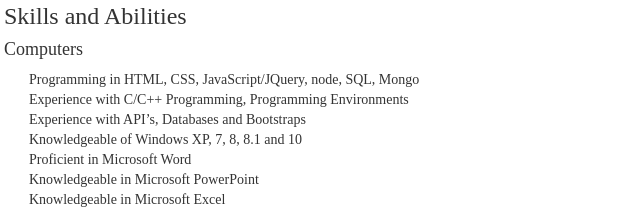
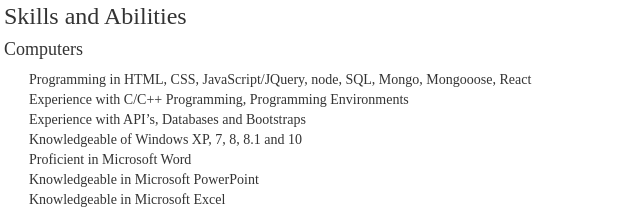
Before and after one commit to jester2255/PhilipsResume, a plain HTML site: page index.html in a window 1280 px wide. Shown: the part 428-645 px from the top of the page, 66-706 px from the left. Drawn offline with Linux system fonts and the light colour scheme.

Commit message:
more skills added

```diff
--- a/index.html
+++ b/index.html
@@ -31,7 +31,7 @@
 	<h3>Skills and Abilities</h3>
 		<h4>Computers</h4>
 			<ul id="one">
-				<li>Programming in HTML, CSS, JavaScript/JQuery, node, SQL, Mongo</li>
+				<li>Programming in HTML, CSS, JavaScript/JQuery, node, SQL, Mongo, Mongooose, React</li>
 				<li>Experience with C/C++ Programming, Programming Environments</li>
 				<li>Experience with API’s, Databases and Bootstraps</li>
 				<li>Knowledgeable of Windows XP, 7, 8, 8.1 and 10  </li>
```
